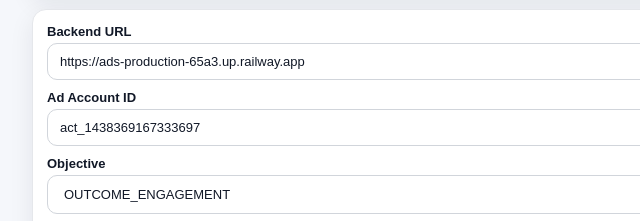
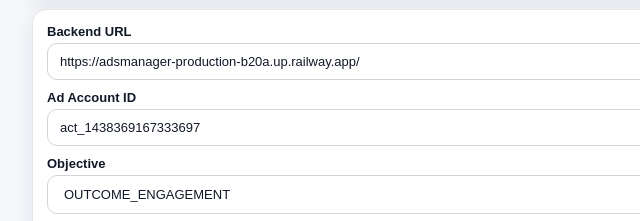
Before and after one commit to ttruong0208/adsmanager, a website: page public/index.html in a window 1280 px wide. Shown: the part 275-496 px from the top of the page, 228-868 px from the left. Drawn offline with Linux system fonts and the light colour scheme; no server answers.

Commit message:
update code

```diff
--- a/public/index.html
+++ b/public/index.html
@@ -294,7 +294,7 @@
           <div class="grid">
             <div>
               <label for="backendUrl">Backend URL</label>
-              <input id="backendUrl" value="https://ads-production-65a3.up.railway.app" />
+              <input id="backendUrl" value="https://adsmanager-production-b20a.up.railway.app/" />
             </div>
 
             <div>
```
